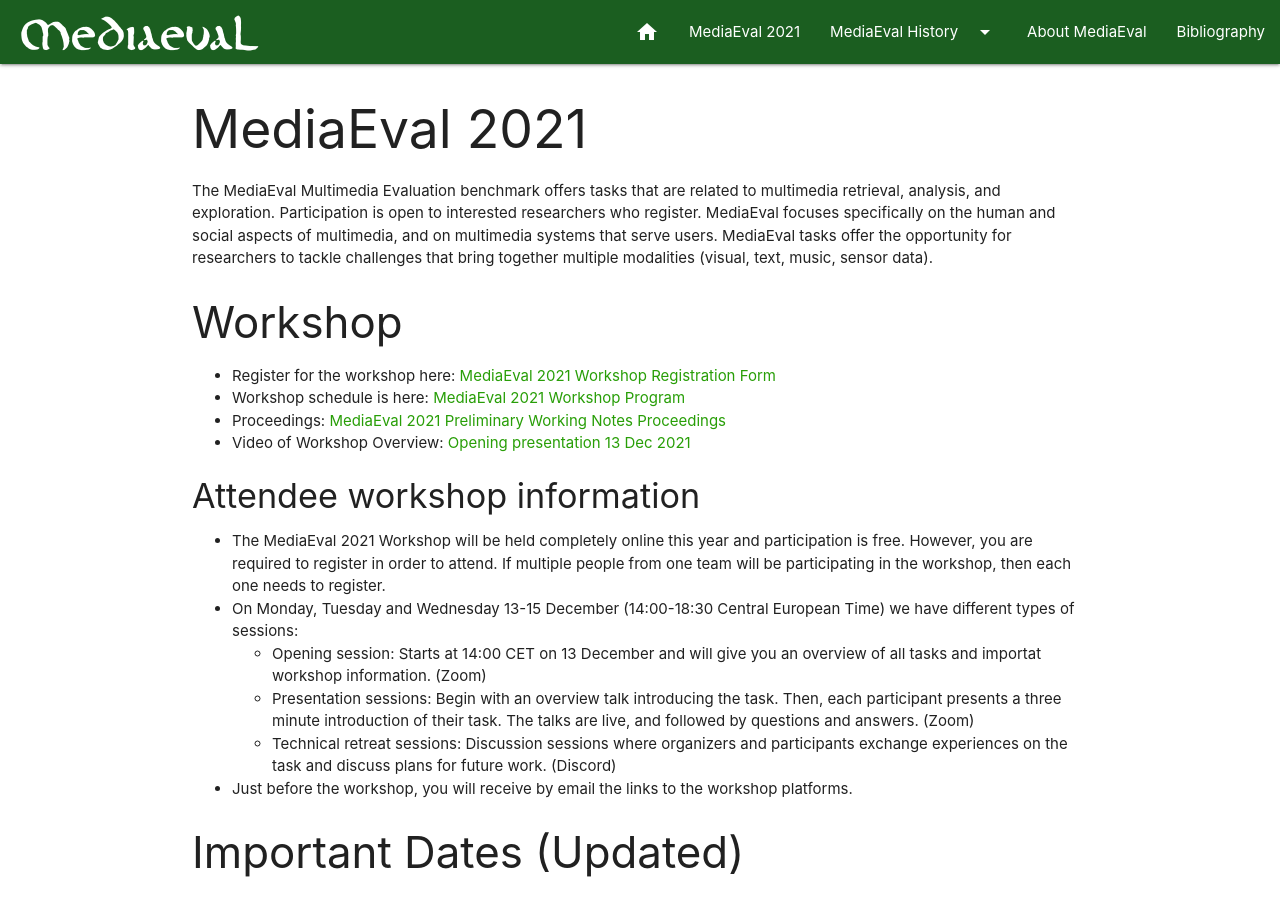
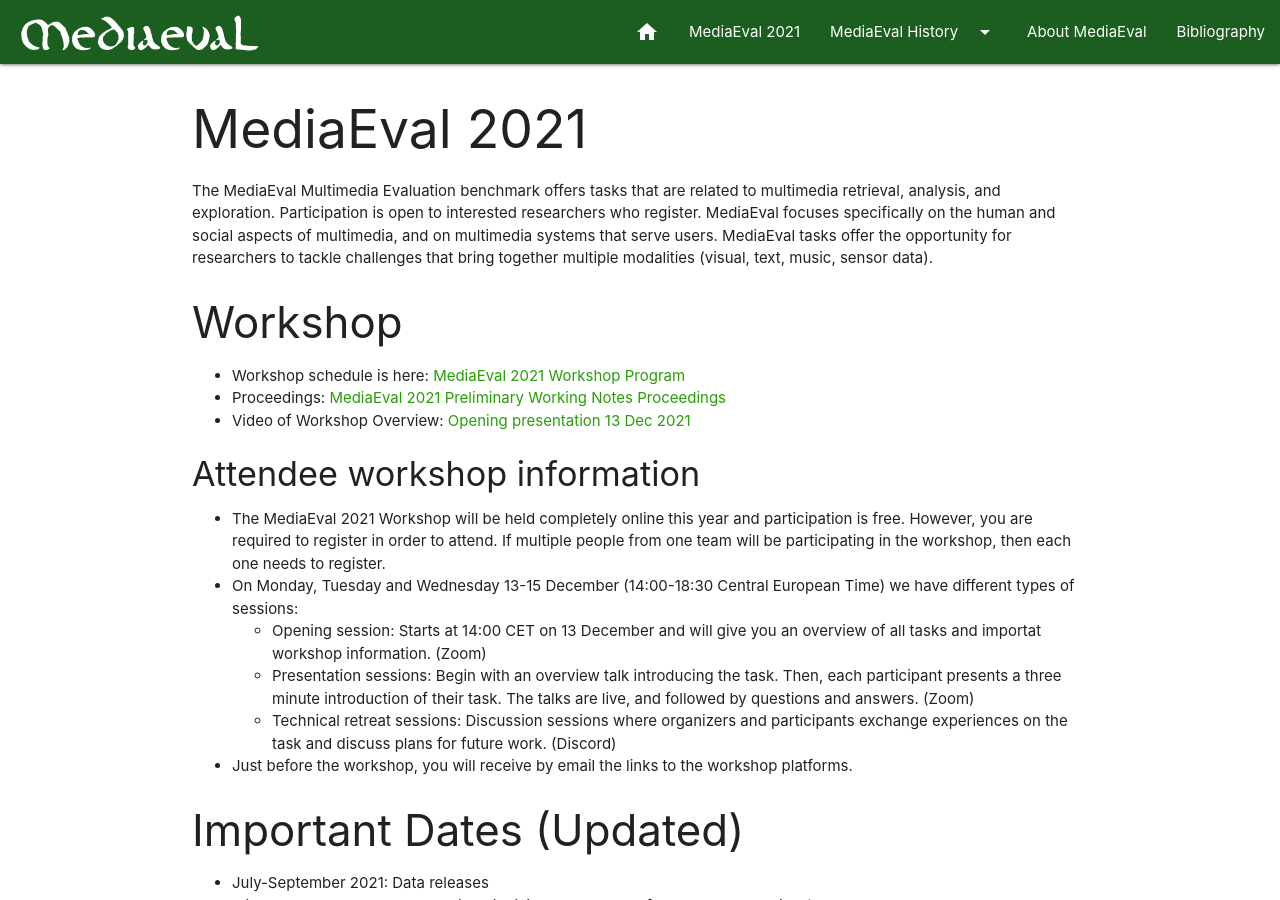
Before and after one commit to multimediaeval/multimediaeval.github.io, a Jekyll site: the page built from _editions/2021.md, in a window 1280 px wide and 900 px high. Built offline with Jekyll 4.4.1, drawn with Linux system fonts in a browser that asks for light colours.

Commit message:
Update 2021.md

```diff
--- a/_editions/2021.md
+++ b/_editions/2021.md
@@ -16,8 +16,8 @@
 
 ### Workshop
 
-* Register for the workshop here: [MediaEval 2021 Workshop Registration Form](https://multimediaeval.github.io/editions/2021/docs/MediaEval2021WorkshopScheduleAndThanks.pdf)
-* Workshop schedule is here: [MediaEval 2021 Workshop Program](https://docs.google.com/document/d/1D6RW9l6HaE27UMtX2owRWJ9BYBQx_KSlirrqGUPiMm8)
+<!-- * Register for the workshop here: [MediaEval 2021 Workshop Registration Form](https://multimediaeval.github.io/editions/2021/docs/MediaEval2021WorkshopScheduleAndThanks.pdf) -->
+* Workshop schedule is here: [MediaEval 2021 Workshop Program](https://multimediaeval.github.io/editions/2021/docs/MediaEval2021WorkshopScheduleAndThanks.pdf)
 * Proceedings: [MediaEval 2021 Preliminary Working Notes Proceedings](https://2021.multimediaeval.com/)
 * Video of Workshop Overview: [Opening presentation 13 Dec 2021](https://www.youtube.com/watch?v=h45gydsoM1M)
 
```
